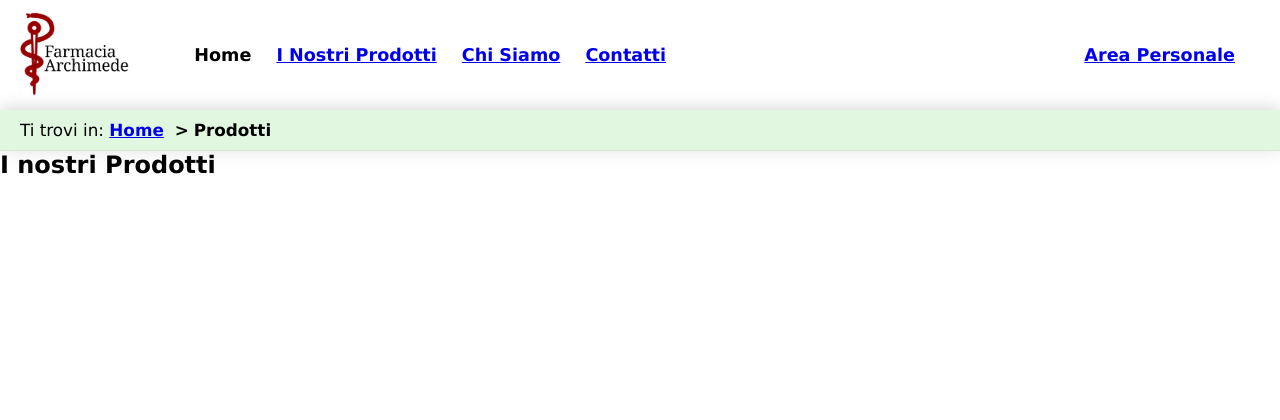
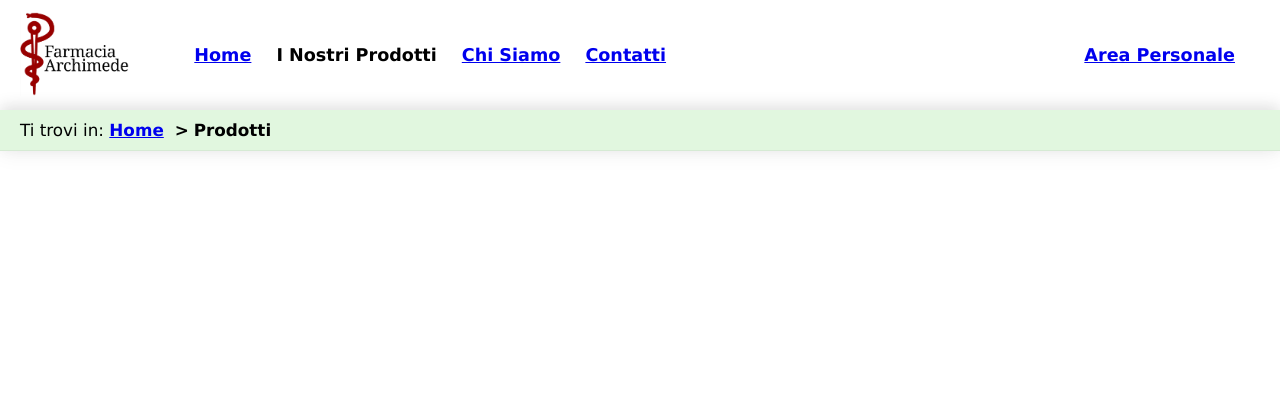
Before and after one commit to aleeberto/FarmaciaArchimede, a PHP site: page /php/pages/prodotti.php in a window 1280 px wide. Shown: the top 420 px of the page. Run offline with PHP 8.4, Linux system fonts and the light colour scheme; data that the repository does not hold is empty.

Commit message:
minor fix

```diff
--- a/src/php/script/prodottoBuilder.php
+++ b/src/php/script/prodottoBuilder.php
@@ -1,8 +1,6 @@
 <?php
 
 $root = dirname(__DIR__, 2);
-
-$page_index = 0;
 
 require_once($root . "/php/main.php");
 
--- a/src/templates/prodotti.html
+++ b/src/templates/prodotti.html
@@ -17,9 +17,7 @@
         </nav>
 
         <section id="prodotti">
-            <div>
-                <h2>I nostri Prodotti</h2>
-            </div>
+
             <ol class="items">
                 <component>items</component>
             </ol>
```
